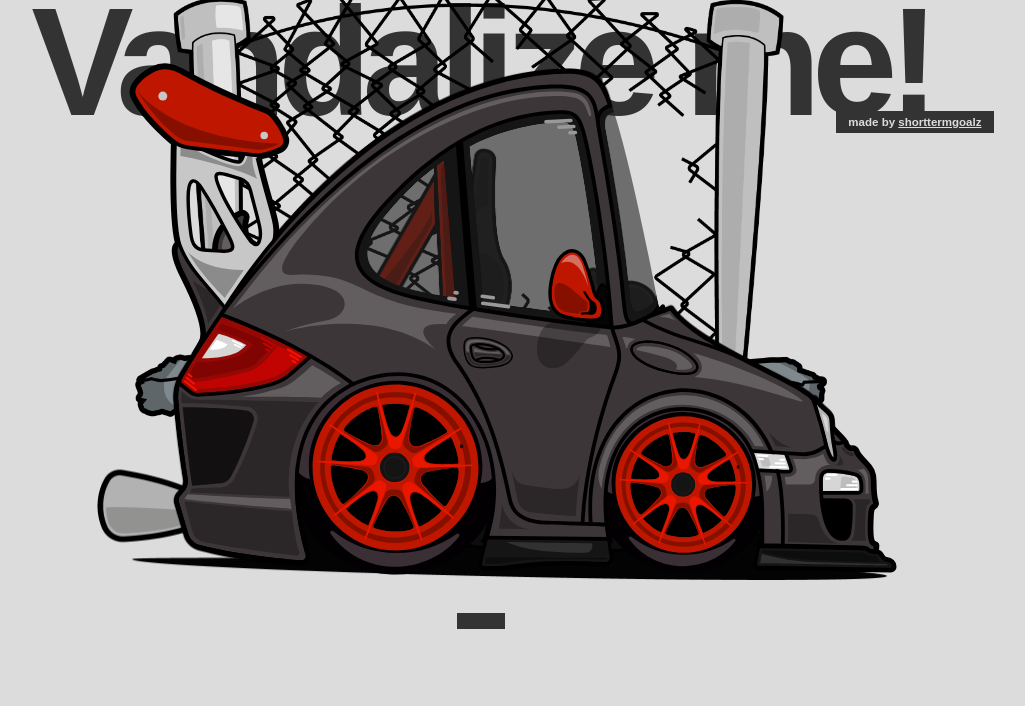
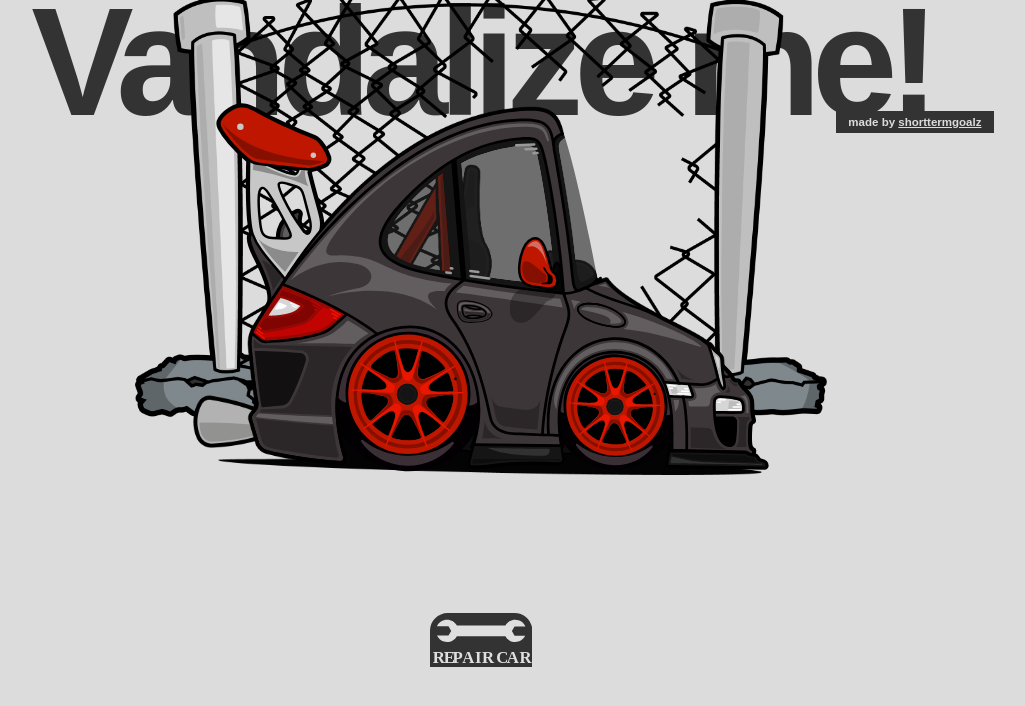
Before and after one commit to shorttermgoals/RSRampage, a Next.js app: page / in a window 1280 px wide. Shown: the top 706 px of the page, without its empty margins (159-1184 px from the left). Built offline with nearby package versions, Linux system fonts and the light colour scheme.

Commit message:
Reset button functional

```diff
--- a/components/Car.tsx
+++ b/components/Car.tsx
@@ -8,17 +8,31 @@ interface Coordinate {
     bulletNo: number;
   }
 
-export default function Car(){
+interface CarProps {
+  clicked: boolean;
+  setClicked: (value: boolean) => void;
+  wingState: boolean;
+  setWingState: (value: boolean) => void;
+  glassState: boolean;
+  setGlassState: (value: boolean) => void;
+  rdState: boolean;
+  setRdState: (value: boolean) => void;
+  rtState: boolean;
+  setRtState: (value: boolean) => void;
+  pdState: boolean;
+  setPdState: (value: boolean) => void;
+  ptState: boolean;
+  setPtState: (value: boolean) => void;
+  skirtState: boolean;
+  setSkirtState: (value: boolean) => void;
+}
 
-    const [clickCoordinate, setClickCoordinate] = useState<Coordinate[]>([]);
-  const [clicked, setClicked] = useState(false);
-  const [wingState, setWingState] = useState(false);
-  const [glassState, setGlassState] = useState(false);
-  const [rdState, setRdState] = useState(false);
-  const [rtState, setRtState] = useState(false);
-  const [pdState, setPdState] = useState(false);
-  const [ptState, setPtState] = useState(false);
-  const [skirtState, setSkirt] = useState(false);
+
+
+export default function Car(props: CarProps){
+
+  const [clickCoordinate, setClickCoordinate] = useState<Coordinate[]>([]);
+
 
   const handleClick = (event: React.MouseEvent<HTMLDivElement, MouseEvent>) => {
     if (event.target instanceof SVGPathElement) {
@@ -31,25 +45,25 @@ export default function Car(){
         handleBulletHoles(event);
         break;
       case 'aleron':
-        setWingState(true);
+        props.setWingState(true);
         break;
       case 'cristales':
-        setGlassState(true);
+        props.setGlassState(true);
         break;
       case 'rd':
-        setRdState(true);
+        props.setRdState(true);
         break;
       case 'rt':
-        setRtState(true);
+        props.setRtState(true);
         break;
       case 'pd':
-        setPdState(true);
+        props.setPdState(true);
         break;
       case 'pt':
-        setPtState(true);
+        props.setPtState(true);
         break;
       case 'faldon':
-        setSkirt(true);
+        props.setSkirtState(true);
         break;
     }
     console.log(partName);
@@ -61,7 +75,7 @@ export default function Car(){
       const y = event.clientY;
       const bulletNo = bulletNumberRandomize();
       setClickCoordinate(prevCoordinates => [...prevCoordinates, { x, y, bulletNo }]);
-      setClicked(true);
+      props.setClicked(true);
   };
 
   const bulletNumberRandomize = () => {
@@ -71,7 +85,7 @@ export default function Car(){
   return (
     <div className="body997" onClick={handleClick}>
         {/* Alerón*/}
-        {wingState &&
+        {props.wingState &&
         <></>
         ?
         <svg id="a" className="car-part" style={{zIndex: '4'}} xmlns="http://www.w3.org/2000/svg" viewBox="0 0 1622.14 1047.4">
@@ -159,7 +173,7 @@ export default function Car(){
           </g>
         </svg>
         {/* Cristales */}
-        {glassState &&
+        {props.glassState &&
         <></>
         ?
         <svg id="a" className="car-part" style={{zIndex: '4'}} xmlns="http://www.w3.org/2000/svg" viewBox="0 0 1622.14 1047.4">
@@ -215,7 +229,7 @@ export default function Car(){
         </svg>
         }
         {/* Rueda delantera*/}
-        {rdState &&
+        {props.rdState &&
         <></>
         ?
         <svg id="a" className="car-part" style={{zIndex: '4'}} xmlns="http://www.w3.org/2000/svg" viewBox="0 0 1622.14 1047.4">
@@ -269,7 +283,7 @@ export default function Car(){
         </svg>
         }
         {/* Rueda trasera*/}
-        {rtState &&
+        {props.rtState &&
         <></>
         ?
         <svg id="a" className="car-part" style={{zIndex: '4'}} xmlns="http://www.w3.org/2000/svg" viewBox="0 0 1622.14 1047.4">
@@ -323,7 +337,7 @@ export default function Car(){
         </svg>
         }
         {/* Parachoques delantero */}
-        {pdState &&
+        {props.pdState &&
         <></>
         ?
         <svg id="a" className="car-part" style={{zIndex: '5'}} xmlns="http://www.w3.org/2000/svg" viewBox="0 0 1622.14 1047.4">
@@ -399,7 +413,7 @@ export default function Car(){
         </svg>
         }
         {/* Parachoques trasero */}
-        {ptState &&
+        {props.ptState &&
         <></>
         ?
         <svg id="a" className="car-part"  style={{zIndex: '5'}} xmlns="http://www.w3.org/2000/svg" viewBox="0 0 1622.14 1047.4">
@@ -478,7 +492,7 @@ export default function Car(){
         </svg>
         }
         {/* Faldón */}
-        {!skirtState &&
+        {!props.skirtState &&
         <svg id="faldon" className="car-part-delete" style={{zIndex: '4'}} xmlns="http://www.w3.org/2000/svg" viewBox="0 0 1622.14 1047.4">
           <g id="c">
             <path d="M792.46,974.8c-3.11,11.79-8.25,25.08-11.56,39.71-.96,4.25,2.21,8.32,6.57,8.42,9.81.23,22.52.45,30.93-.23,29.15-2.36,70.63-15.61,207.46-7.64,7.6.44,13.67-6.25,12.45-13.77-1.85-11.45-3.64-13.92-4.8-23.48l-241.06-3.02Z" fill="none" stroke="#000" stroke-miterlimit="10" stroke-width="13"/>
@@ -501,7 +515,7 @@ export default function Car(){
         <img className="car-part" src="/images/car-parts/Chasis.png" style={{zIndex: '3'}}/>
         {/* Borde carroceria */}
         <img className="car-part" src="/images/car-parts/Borde.png" style={{zIndex: '3'}}/>
-        {clicked && clickCoordinate.map(({ x, y, bulletNo }, index) => (
+        {props.clicked && clickCoordinate.map(({ x, y, bulletNo }, index) => (
           <img
             key={`${x}-${y}-${bulletNo}`}
             className="bullet-hole"
--- /dev/null
+++ b/components/ResetButton.tsx
@@ -0,0 +1,43 @@
+
+interface ButtonProps {
+    setClicked: (value: boolean) => void;
+    setWingState: (value: boolean) => void;
+    setGlassState: (value: boolean) => void;
+    setRdState: (value: boolean) => void;
+    setRtState: (value: boolean) => void;
+    setPdState: (value: boolean) => void;
+    setPtState: (value: boolean) => void;
+    setSkirtState: (value: boolean) => void;
+}
+
+export default function ResetButton(props: ButtonProps){
+
+    const HandleResetButton = (event: React.MouseEvent<HTMLDivElement, MouseEvent>) => {
+        if (event.target instanceof SVGPathElement) {
+            props.setClicked(false);
+            props.setWingState(false);
+            props.setGlassState(false);
+            props.setRdState(false);
+            props.setRtState(false);
+            props.setPdState(false);
+            props.setPtState(false);
+            props.setSkirtState(false);
+        }
+    };
+
+    return(
+    <div  onClick={HandleResetButton} >
+        <svg className="button" id="a" xmlns="http://www.w3.org/2000/svg" viewBox="0 0 211.86 112.46">
+            <path d="M211.86,111.91H0V36.84C0,16.49,16.49,0,36.84,0h138.18c20.35,0,36.84,16.49,36.84,36.84v75.08Z" fill="#333" stroke-width="0"/>
+            <text transform="translate(5.57 103.79)" fill="#dfdfdf" font-family="Futura-75Bold, Futura" font-size="34.68" font-weight="700">
+                <tspan x="0" y="0" letter-spacing=".03em">R</tspan><tspan x="22.81" y="0" letter-spacing=".03em">E</tspan>
+                <tspan x="40.82" y="0" letter-spacing="0em">P</tspan>
+                <tspan x="61.31" y="0" letter-spacing=".03em">AIR </tspan>
+                <tspan x="131.37" y="0" letter-spacing=".04em">C</tspan>
+                <tspan x="153.32" y="0" letter-spacing=".03em">AR</tspan>
+            </text>
+            <path d="M35.32,59.95c-9.24,0-17.21-5.45-20.85-13.3h23.83l5.57-9.64-5.57-9.64H14.44c3.63-7.89,11.61-13.36,20.88-13.36,8.75,0,16.35,4.88,20.23,12.07h100.55c3.88-7.19,11.48-12.07,20.23-12.07,9.44,0,17.54,5.69,21.08,13.82h-22.4l-5.56,9.63,5.56,9.66h21.95c-3.73,7.61-11.57,12.84-20.63,12.84s-16.34-4.88-20.23-12.07H55.55c-3.89,7.19-11.5,12.07-20.23,12.07Z" fill="#dfdfdf" stroke-width="0"/>
+        </svg>
+    </div>
+    );
+}
--- a/src/app/page.tsx
+++ b/src/app/page.tsx
@@ -2,10 +2,21 @@
 
 
 import Car from "../../components/Car";
+import ResetButton from "../../components/ResetButton";
+import { useState } from "react";
 
 
 
 export default function Home() {
+
+  const [clicked, setClicked] = useState(false);
+  const [wingState, setWingState] = useState(false);
+  const [glassState, setGlassState] = useState(false);
+  const [rdState, setRdState] = useState(false);
+  const [rtState, setRtState] = useState(false);
+  const [pdState, setPdState] = useState(false);
+  const [ptState, setPtState] = useState(false);
+  const [skirtState, setSkirtState] = useState(false);
 
   return (
     <main>
@@ -21,12 +32,32 @@ export default function Home() {
         <div className="image-background">
           <div className="image">
             <img className="valla" src="/images/Valla.png"></img>
-            <Car></Car>
+            <Car
+            clicked={clicked} setClicked={setClicked}
+            wingState={wingState} setWingState={setWingState}
+            glassState={glassState} setGlassState={setGlassState}
+            rdState={rdState} setRdState={setRdState}
+            rtState={rtState} setRtState={setRtState}
+            pdState={pdState} setPdState={setPdState}
+            ptState={ptState} setPtState={setPtState}
+            skirtState={skirtState} setSkirtState={setSkirtState}
+            />
           </div>
 
         </div>
         <div className="reset-button">
-          <div className="button"></div>
+          <div className="button">
+            <ResetButton
+            setClicked={setClicked}
+            setWingState={setWingState}
+            setGlassState={setGlassState}
+            setRdState={setRdState}
+            setRtState={setRtState}
+            setPdState={setPdState}
+            setPtState={setPtState}
+            setSkirtState={setSkirtState}
+            />
+          </div>
         </div>
       </div>
     </main>
--- a/styles/globals.css
+++ b/styles/globals.css
@@ -12,6 +12,83 @@ body{
 
 main{
   height: 100vh;
+}
+
+svg{
+  position: absolute;
+}
+
+img{
+  position: absolute;
+}
+
+svg {
+  pointer-events: none;
+}
+
+svg path {
+  pointer-events: auto;
+}
+
+svg, img {
+  user-select: none;
+  -webkit-user-drag: none;
+}
+
+.body997{
+  width: 60vw;
+  margin-top: 120px;
+  display: grid;
+  justify-items: center;
+}
+
+.car-part{
+  width: 45vw;
+}
+
+.car-part-svg{
+  width: 45vw;
+  z-index: 1000;
+}
+
+.car-part-swap{
+  width: 45vw;
+  transition: opacity 0.2s ease-in-out;
+}
+
+.car-part-swap:hover{
+  opacity: 0.85;
+
+}
+
+.car-part-delete{
+  width: 45vw;
+  transition: opacity 0.2s ease-in-out;
+}
+
+.car-part-delete:hover{
+  cursor:grabbing;
+  opacity: 0.8;
+}
+
+.bullet-hole{
+  cursor: crosshair;
+}
+
+svg.car-part-svg path{
+  cursor: crosshair;
+}
+
+svg.car-part-swap path,
+svg.car-part-swap circle,
+svg.car-part-swap ellipse,
+svg.car-part-swap rect,
+svg.car-part-swap line,
+svg.car-part-swap polyline,
+svg.car-part-swap polygon,
+svg.car-part-swap text {
+  cursor: grabbing !important;
+  pointer-events: auto;
 }
 
 .container{
@@ -45,6 +122,7 @@ main{
   display: grid;
   justify-content: center;
   align-items: center;
+  z-index: 2;
 }
 
 .url-text{
@@ -53,82 +131,6 @@ main{
   margin-top: -0.1vw;
   font-size: 0.9vw;
   color: gainsboro;
-}
-
-.body997{
-  width: 100%;
-  height: auto;
-  margin-top: 80px;
-}
-
-svg{
-  position: absolute;
-}
-
-img{
-  position: absolute;
-}
-
-.car-part{
-  width: 100vh;
-}
-
-.car-part-svg{
-  width: 100vh;
-  z-index: 1000;
-}
-
-.car-part-swap{
-  width: 100vh;
-  transition: opacity 0.2s ease-in-out;
-}
-
-.car-part-swap:hover{
-  opacity: 0.85;
-
-}
-
-.car-part-delete{
-  width: 100vh;
-  transition: opacity 0.2s ease-in-out;
-}
-
-.car-part-delete:hover{
-  cursor:grabbing;
-  opacity: 0.8;
-}
-
-.bullet-hole{
-  cursor: crosshair;
-}
-
-svg.car-part-svg path{
-  cursor: crosshair;
-}
-
-svg.car-part-swap path,
-svg.car-part-swap circle,
-svg.car-part-swap ellipse,
-svg.car-part-swap rect,
-svg.car-part-swap line,
-svg.car-part-swap polyline,
-svg.car-part-swap polygon,
-svg.car-part-swap text {
-  cursor: grabbing !important;
-  pointer-events: auto;
-}
-
-svg {
-  pointer-events: none;
-}
-
-svg path {
-  pointer-events: auto;
-}
-
-svg, img {
-  user-select: none;
-  -webkit-user-drag: none;
 }
 
 .image-background{
@@ -148,16 +150,26 @@ svg, img {
 .valla{
   width: 54vw;
   height: auto;
+  pointer-events: none;
 }
 
 .reset-button{
+  width: 100%;
+  height: 4vh;
   display: grid;
+  align-self: end;
   justify-content: center;
-  width: 100%;
 }
 
 .button{
-  width: 3rem;
-  height: 1rem;
-  background-color:#333333;
+  width: 8vw;
+  transition: opacity 0.2s ease-in-out;
 }
+
+.button:hover{
+  opacity: 0.9;
+}
+
+svg.button path{
+  cursor: pointer;
+}
```
Also changed, not shown: public/images/Valla.png, public/svg/ResetButton.svg (added).
